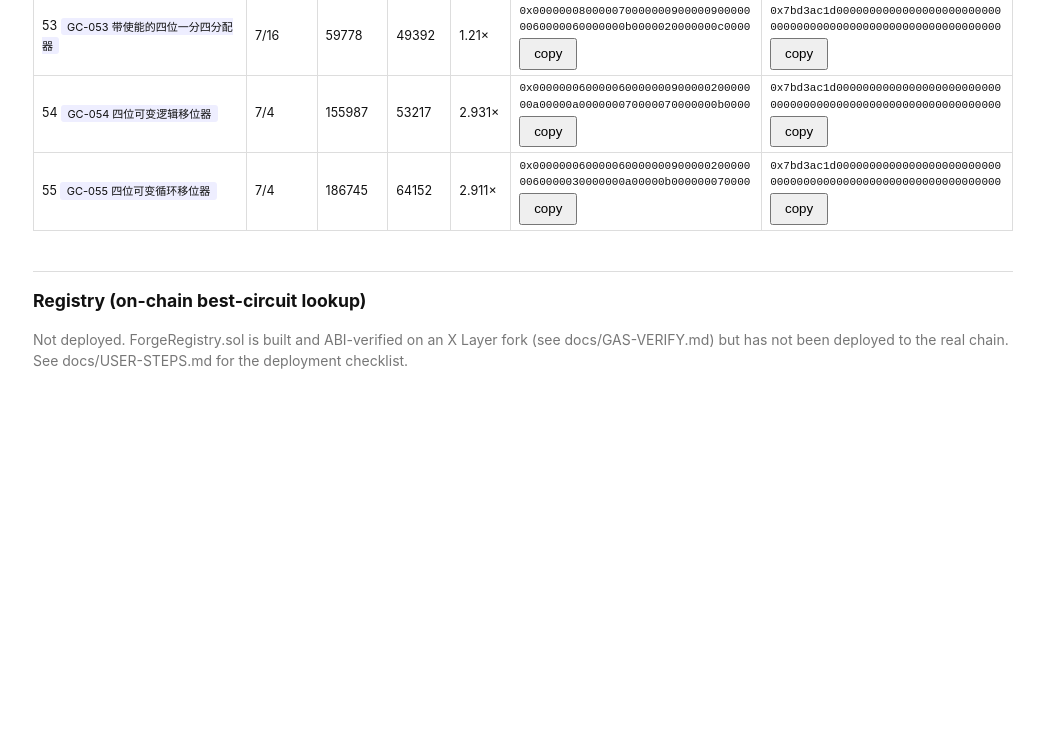
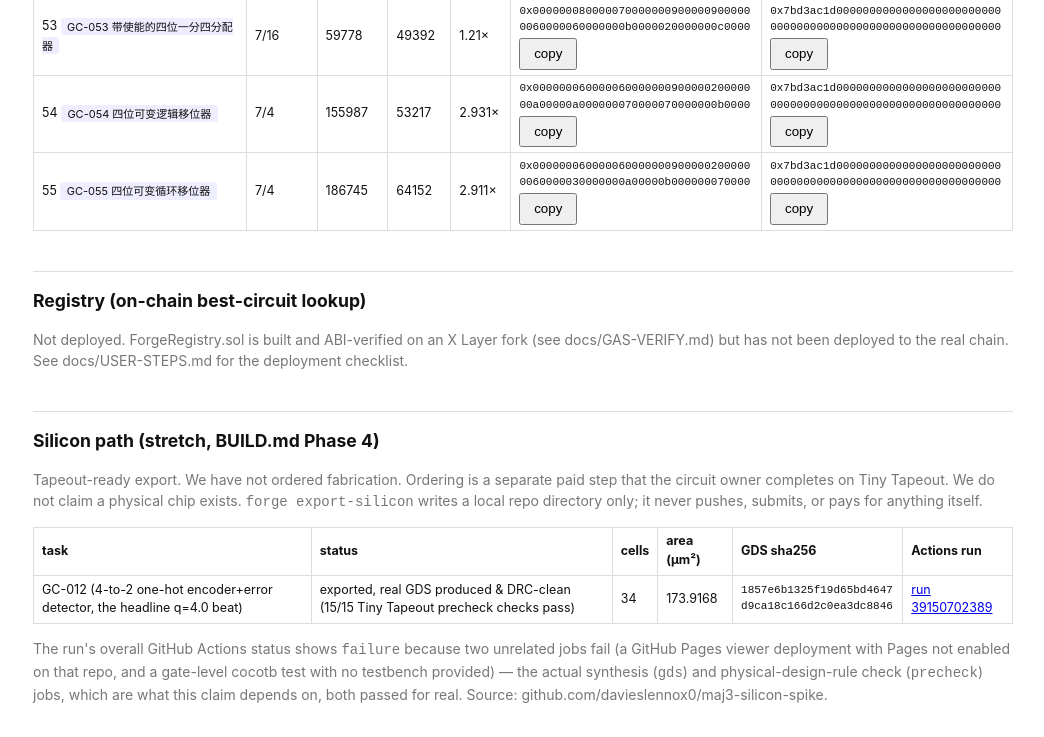
Before and after one commit to davieslennox0/tapeout-forge, a website built with Vite: page apps/web/index.html in a window 1280 px wide. Shown: the part 2106-2843 px from the top of the page, without its empty margins (117-1161 px from the left). Before the commit the page ends 2509 px from the top, so only its background shows below. Built offline with nearby package versions, Linux system fonts and the light colour scheme.

Commit message:
4.6 apps/web Silicon path section: real data only (GC-012 export, real GDS hash, real run link, 15/15 precheck checks) - no fake placeholders

```diff
--- a/apps/web/index.html
+++ b/apps/web/index.html
@@ -43,6 +43,23 @@
 <h2>Registry (on-chain best-circuit lookup)</h2>
 <div id="registry"></div>
 
+<h2>Silicon path (stretch, BUILD.md Phase 4)</h2>
+<p class="muted">Tapeout-ready export. We have not ordered fabrication. Ordering is a separate paid step that the circuit owner completes on Tiny Tapeout. We do not claim a physical chip exists. <code>forge export-silicon</code> writes a local repo directory only; it never pushes, submits, or pays for anything itself.</p>
+<table>
+<thead><tr><th>task</th><th>status</th><th>cells</th><th>area (&micro;m&sup2;)</th><th>GDS sha256</th><th>Actions run</th></tr></thead>
+<tbody>
+<tr>
+  <td>GC-012 (4-to-2 one-hot encoder+error detector, the headline q=4.0 beat)</td>
+  <td>exported, real GDS produced &amp; DRC-clean (15/15 Tiny Tapeout precheck checks pass)</td>
+  <td>34</td>
+  <td>173.9168</td>
+  <td><code class="hex">1857e6b1325f19d65bd4647d9ca18c166d2c0ea3dc88464a21ad59729eadf256</code></td>
+  <td><a href="https://github.com/davieslennox0/maj3-silicon-spike/actions/runs/39150702389" target="_blank" rel="noopener">run 39150702389</a></td>
+</tr>
+</tbody>
+</table>
+<p class="muted">The run's overall GitHub Actions status shows <code>failure</code> because two unrelated jobs fail (a GitHub Pages viewer deployment with Pages not enabled on that repo, and a gate-level cocotb test with no testbench provided) — the actual synthesis (<code>gds</code>) and physical-design-rule check (<code>precheck</code>) jobs, which are what this claim depends on, both passed for real. Source: github.com/davieslennox0/maj3-silicon-spike.</p>
+
 <script type="module" src="/src/main.ts"></script>
 </body>
 </html>
```
